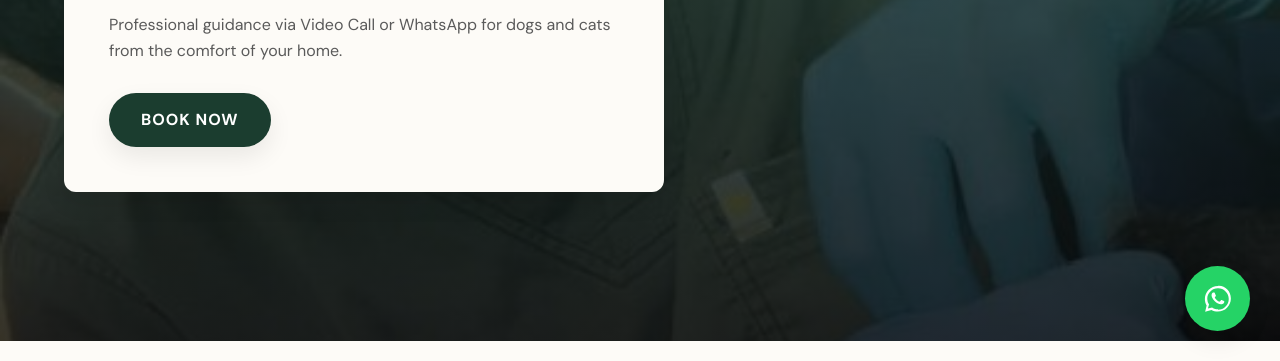
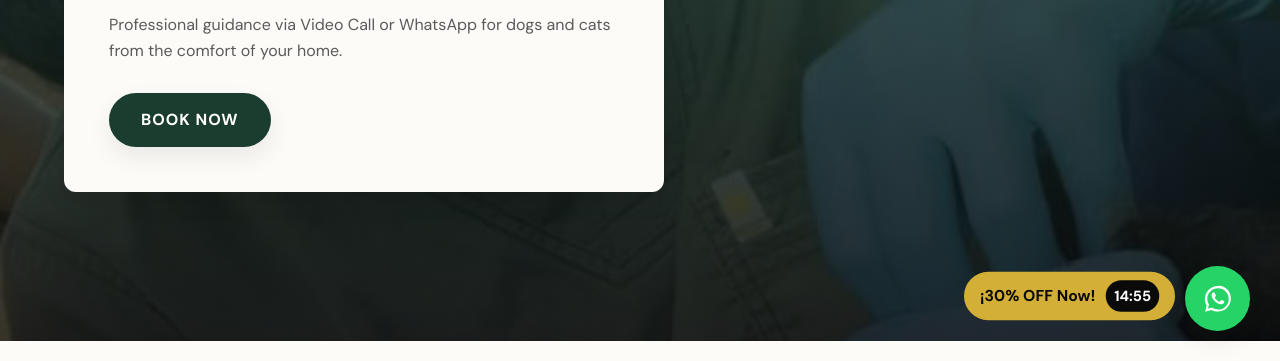
Before and after one commit to JarnyRamirez/JarVet, a plain HTML site: page index-en.html in a window 1280 px wide. Shown: the part 439-800 px from the top of the page. Drawn offline with nearby package versions, Linux system fonts and the light colour scheme.

Commit message:
Agregar botos de descuento

```diff
--- a/index-en.html
+++ b/index-en.html
@@ -63,18 +63,18 @@
     <div class="pricing-grid mt-4">
       <div class="pricing-card shadow-effect">
         <h4>Online Consultation</h4>
-        <p class="price">$ 20</p>
+        <p class="price">$ 29</p>
         <p class="price-desc">Quick response via WhatsApp</p>
       </div>
       <div class="pricing-card shadow-effect">
         <h4>Video Call</h4>
-        <p class="price">$ 39</p>
+        <p class="price">$ 55</p>
         <p class="price-desc">45 min via Zoom or Meet</p>
       </div>
       <div class="pricing-card shadow-effect">
         <h4>Nutritional Plan</h4>
-        <p class="price">$ 99</p>
-        <p class="price-desc">100% personalized + Follow-up</p>
+        <p class="price">$ 129</p>
+        <p class="price-desc">100% personalized + 2 Follow-up</p>
       </div>
     </div>
   </section>
@@ -148,6 +148,12 @@
     </div>
   </footer>
 
+<!-- ETIQUETA DE PROMOCIÓN CON CONTADOR -->
+  <div class="promo-float shadow-effect" onclick="window.open('https://wa.me/51974471418?text=Hola%20Dr.%20Jarny%2C%20vengo%20por%20la%20promoci%C3%B3n%20del%2030%25%20de%20descuento%20para%20la%20consulta%20de%20mi%20mascota.%20%F0%9F%90%BE', '_blank')">
+    <span class="promo-text">¡30% OFF Now!</span>
+    <span class="promo-timer" id="timer">15:00</span>
+  </div>
+
   <a href="https://wa.me/51974471418?text=Hello%20Dr.%20Jarny%2C%20I%20visited%20your%20website%20and%20I%20would%20like%20information%20to%20schedule%20a%20veterinary%20consultation.%20%F0%9F%90%BE" class="whatsapp-float shadow-effect" target="_blank">
     <svg viewBox="0 0 32 32" width="30" height="30" fill="white"><path d="M16 2.006C8.28 2.006 2 8.286 2 16.006c0 2.46.64 4.86 1.86 6.96L2.3 29.506l6.74-1.76c2.04 1.1 4.34 1.68 6.7 1.68 7.72 0 14-6.28 14-14s-6.28-14-13.74-13.42zM16 26.886c-2.08 0-4.12-.56-5.92-1.62l-.42-.24-4.4 1.14 1.16-4.28-.26-.42A11.376 11.376 0 014.54 16.006c0-6.32 5.14-11.46 11.46-11.46s11.46 5.14 11.46 11.46-5.14 11.46-11.46 11.46zm6.26-8.58c-.34-.18-2.02-1-2.34-1.12-.32-.12-.56-.18-.78.16-.22.34-.88 1.12-1.08 1.34-.2.22-.4.24-.74.06-.34-.18-1.44-.54-2.74-1.7-1.02-.9-1.7-2.02-1.9-2.36-.2-.34-.02-.52.14-.7.16-.16.34-.4.52-.6.18-.2.24-.34.36-.56.12-.22.06-.42-.02-.6-.08-.18-.78-1.88-1.08-2.58-.28-.68-.58-.58-.78-.6-.2-.02-.42-.02-.64-.02-.22 0-.58.08-.88.42-.3.34-1.16 1.14-1.16 2.78 0 1.64 1.18 3.22 1.34 3.44.16.22 2.34 3.58 5.68 5.02.8.34 1.42.54 1.9.7.8.26 1.52.22 2.1.14.64-.1 2.02-.82 2.3-1.62.28-.8.28-1.48.2-1.62-.1-.14-.32-.22-.66-.4z"/></svg>
   </a>
--- a/script.js
+++ b/script.js
@@ -46,3 +46,37 @@ document.addEventListener('DOMContentLoaded', () => {
     showSlide(currentIndex);
   });
 });
+/* ═══════════════════════════════════════════════
+   JarVet — Lógica del Contador de Promoción
+═══════════════════════════════════════════════ */
+
+document.addEventListener('DOMContentLoaded', () => {
+  const timerElement = document.getElementById('timer');
+
+  if (timerElement) {
+    // 15 minutos en segundos
+    let timeInSeconds = 15 * 60;
+
+    function updateTimer() {
+      const minutes = Math.floor(timeInSeconds / 60);
+      let seconds = timeInSeconds % 60;
+
+      // Agrega un 0 a la izquierda si son menos de 10 segundos
+      seconds = seconds < 10 ? '0' + seconds : seconds;
+
+      // Muestra el tiempo en la pantalla
+      timerElement.textContent = `${minutes}:${seconds}`;
+
+      if (timeInSeconds > 0) {
+        timeInSeconds--;
+      } else {
+        // Cuando llega a cero, se queda en 00:00 o podrías ocultarlo
+        timerElement.textContent = "00:00";
+      }
+    }
+
+    // Actualiza el contador cada segundo (1000 milisegundos)
+    setInterval(updateTimer, 1000);
+    updateTimer(); // Llamada inicial para que no se vea vacío el primer segundo
+  }
+});
--- a/styles.css
+++ b/styles.css
@@ -144,3 +144,45 @@ button.shadow-effect:hover, a.shadow-effect:hover, .service-card.shadow-effect:h
 
   .footer-section { flex-direction: column; text-align: center; }
 }
+/* ── PROMOCIÓN FLOTANTE (CONTADOR) ── */
+.promo-float {
+  position: fixed;
+  bottom: 42px; /* Alineado al centro del botón de WhatsApp */
+  right: 110px; /* A la izquierda del botón de WhatsApp */
+  background-color: var(--dorado);
+  color: var(--negro);
+  padding: 8px 15px;
+  border-radius: 30px;
+  font-weight: bold;
+  font-size: 15px;
+  display: flex;
+  align-items: center;
+  gap: 10px;
+  z-index: 1000;
+  cursor: pointer;
+  animation: pulsePromo 2s infinite; /* Efecto de latido */
+}
+
+.promo-timer {
+  background: var(--negro);
+  color: var(--blanco);
+  padding: 4px 8px;
+  border-radius: 15px;
+  font-family: 'DM Sans', monospace;
+  font-size: 14px;
+}
+
+/* Animación de latido para llamar la atención */
+@keyframes pulsePromo {
+  0% { transform: scale(1); box-shadow: 0 0 0 0 rgba(212, 175, 55, 0.7); }
+  50% { transform: scale(1.05); box-shadow: 0 0 0 10px rgba(212, 175, 55, 0); }
+  100% { transform: scale(1); box-shadow: 0 0 0 0 rgba(212, 175, 55, 0); }
+}
+
+/* Ajuste para que en celulares no choque con el texto */
+@media (max-width: 768px) {
+  .promo-float {
+    bottom: 105px; /* Se pone arriba del botón de WhatsApp */
+    right: 25px;
+  }
+}
```
Also changed, not shown: index.html (+6 -0 lines).
